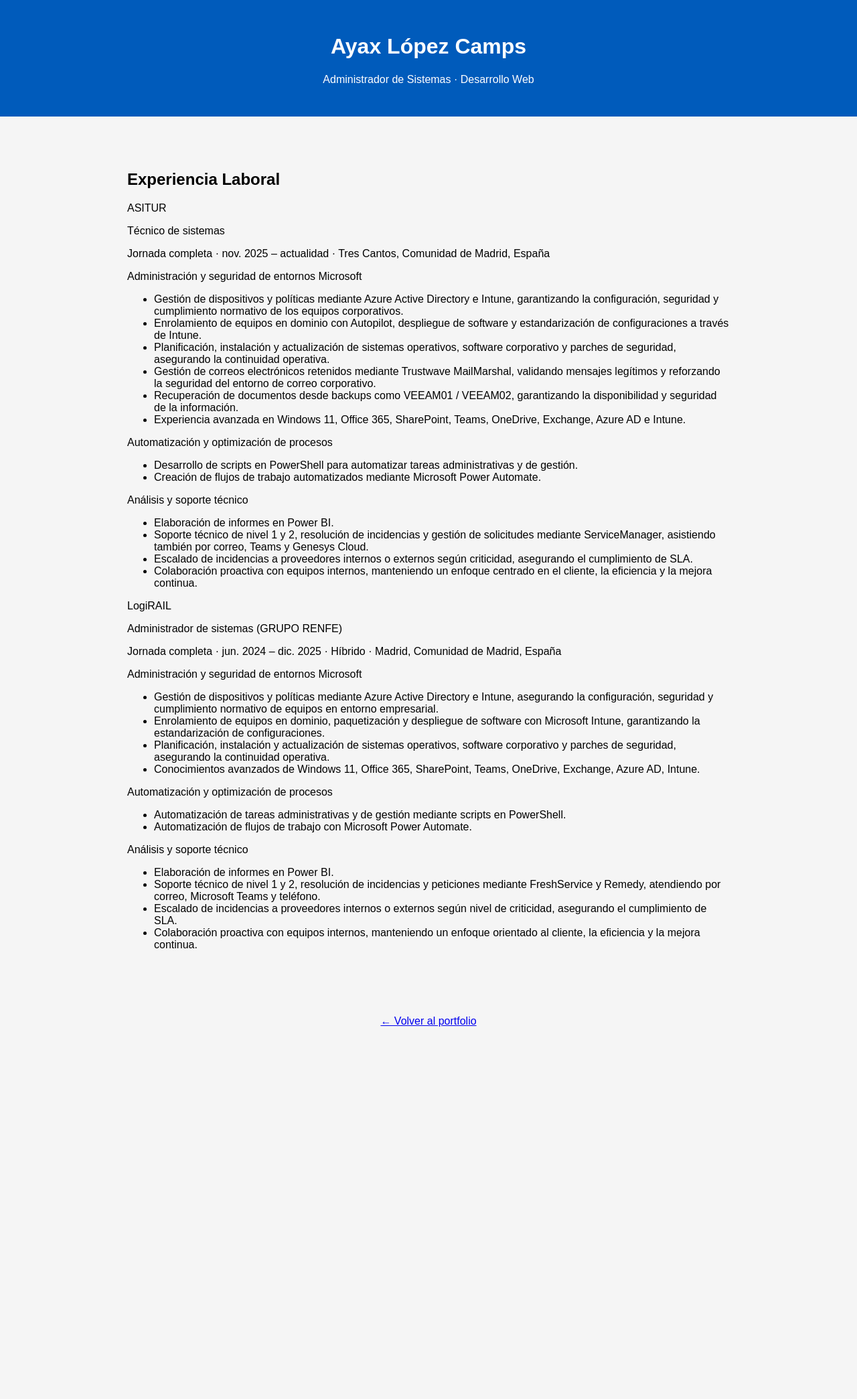
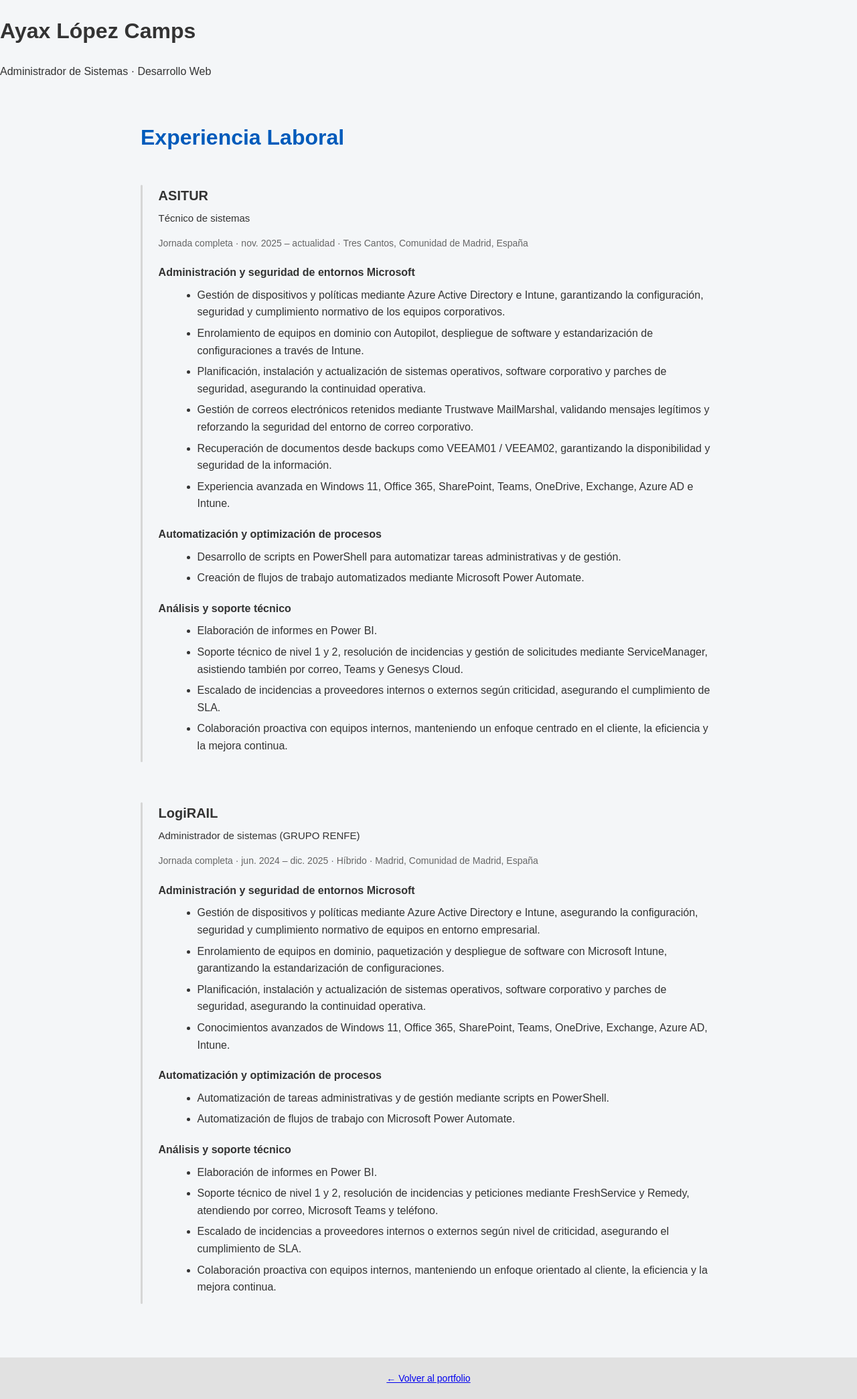
Before and after one commit to Ayaxlc/Ayaxlc.github.io, a PHP site: page /cv.html in a window 1280 px wide. Shown: the whole page at 67% size. Before the commit the page ends 1533 px from the top, so only its background shows below. Run offline with PHP 8.4, Linux system fonts and the light colour scheme.

Commit message:
Update cv.css

```diff
--- a/cv.css
+++ b/cv.css
@@ -1,48 +1,182 @@
-body {
-    font-family: Arial, sans-serif;
-    margin: 0;
-    background: #f5f5f5;
+/* RESET BÁSICO */
+* {
+    box-sizing: border-box;
 }
 
-header {
-    background: #005bbb;
-    color: white;
-    padding: 30px;
-    text-align: center;
+/* BODY */
+body {
+    margin: 0;
+    font-family: Arial, sans-serif;
+    background-color: #f4f6f8;
+    color: #333;
+    line-height: 1.6;
 }
 
-section {
-    max-width: 900px;
-    margin: 40px auto;
-    padding: 20px;
+/* =========================
+   HERO
+========================= */
+.hero {
+    background-color: #005bbb;
+    color: white;
+    text-align: center;
+    padding: 60px 20px;
 }
 
-.puesto {
-    background: white;
-    padding: 20px;
-    margin-bottom: 25px;
-    border-radius: 8px;
+.hero h1 {
+    margin-bottom: 8px;
 }
 
-.puesto h3 {
-    margin-bottom: 5px;
+.hero p {
+    margin-top: 0;
 }
 
-.empresa {
-    font-weight: bold;
-    display: block;
+/* BOTONES HERO */
+.hero-buttons {
+    margin-top: 25px;
+    display: flex;
+    justify-content: center;
+    gap: 12px;
+    flex-wrap: wrap;
 }
 
-.fecha {
-    font-size: 0.9em;
-    color: #666;
+/* =========================
+   BOTONES
+========================= */
+.btn {
+    text-decoration: none;
+    padding: 10px 18px;
+    border-radius: 6px;
+    background-color: #24292e; /* estilo GitHub */
+    color: white;
+    font-weight: 600;
+    transition: background-color 0.25s ease;
+    border: none;
+    cursor: pointer;
 }
 
-ul {
-    margin-top: 10px;
+.btn:hover {
+    background-color: #000;
 }
 
+/* Botón de proyecto / CV */
+.btn-project {
+    background-color: #005bbb;
+}
+
+.btn-project:hover {
+    background-color: #003f80;
+}
+
+/* =========================
+   CONTENEDORES
+========================= */
+.container {
+    max-width: 900px;
+    margin: 60px auto;
+    padding: 0 20px;
+}
+
+h2 {
+    color: #005bbb;
+    margin-bottom: 25px;
+}
+
+/* =========================
+   TARJETAS GENERALES
+========================= */
+.project-card {
+    background-color: white;
+    padding: 25px;
+    border-radius: 8px;
+    margin-top: 20px;
+}
+
+/* Certificaciones */
+.cert-item {
+    display: flex;
+    justify-content: space-between;
+    align-items: center;
+    gap: 15px;
+}
+
+/* =========================
+   EXPERIENCIA LABORAL (CV)
+========================= */
+.cv-section h2 {
+    font-size: 32px;
+    margin-bottom: 45px;
+}
+
+/* Cada trabajo */
+.cv-job {
+    display: flex;
+    gap: 24px;
+    margin-bottom: 60px;
+}
+
+/* Línea vertical tipo LinkedIn */
+.cv-line {
+    width: 4px;
+    background-color: #d6d6d6;
+    border-radius: 3px;
+}
+
+/* Empresa (ÚNICO en negrita) */
+.cv-company {
+    font-size: 20px;
+    font-weight: 700;
+    margin: 0;
+}
+
+/* Puesto */
+.cv-role {
+    margin: 6px 0;
+    font-size: 15px;
+}
+
+/* Meta info */
+.cv-meta {
+    font-size: 14px;
+    color: #666;
+    margin-bottom: 18px;
+}
+
+/* Subapartados */
+.cv-area {
+    font-weight: 600;
+    margin: 20px 0 8px;
+}
+
+/* Listas */
+.cv-content ul {
+    margin: 0 0 12px 18px;
+}
+
+.cv-content li {
+    margin-bottom: 6px;
+}
+
+/* =========================
+   FOOTER
+========================= */
 footer {
+    background-color: #e1e1e1;
     text-align: center;
     padding: 20px;
+    margin-top: 80px;
+    font-size: 14px;
 }
+
+/* =========================
+   RESPONSIVE
+========================= */
+@media (max-width: 600px) {
+    .cv-job {
+        flex-direction: column;
+    }
+
+    .cv-line {
+        width: 100%;
+        height: 4px;
+    }
+}
```
